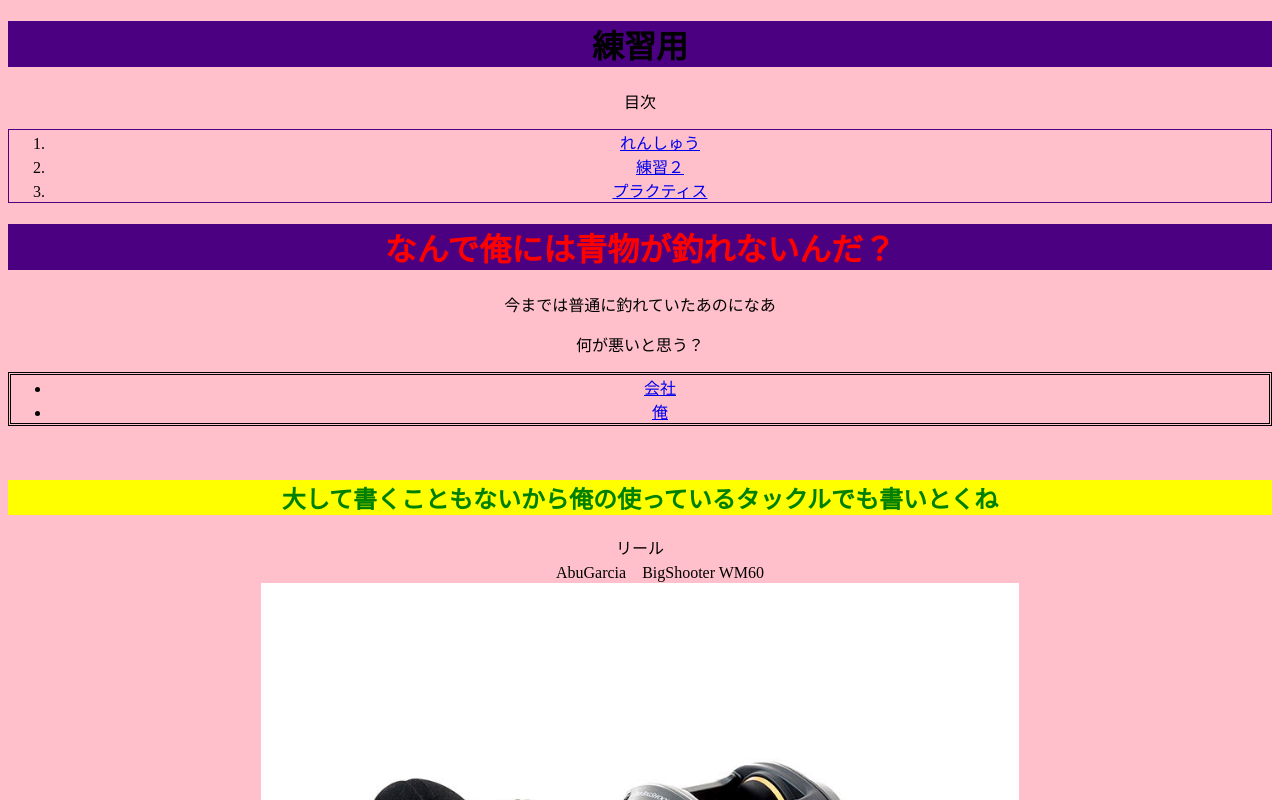
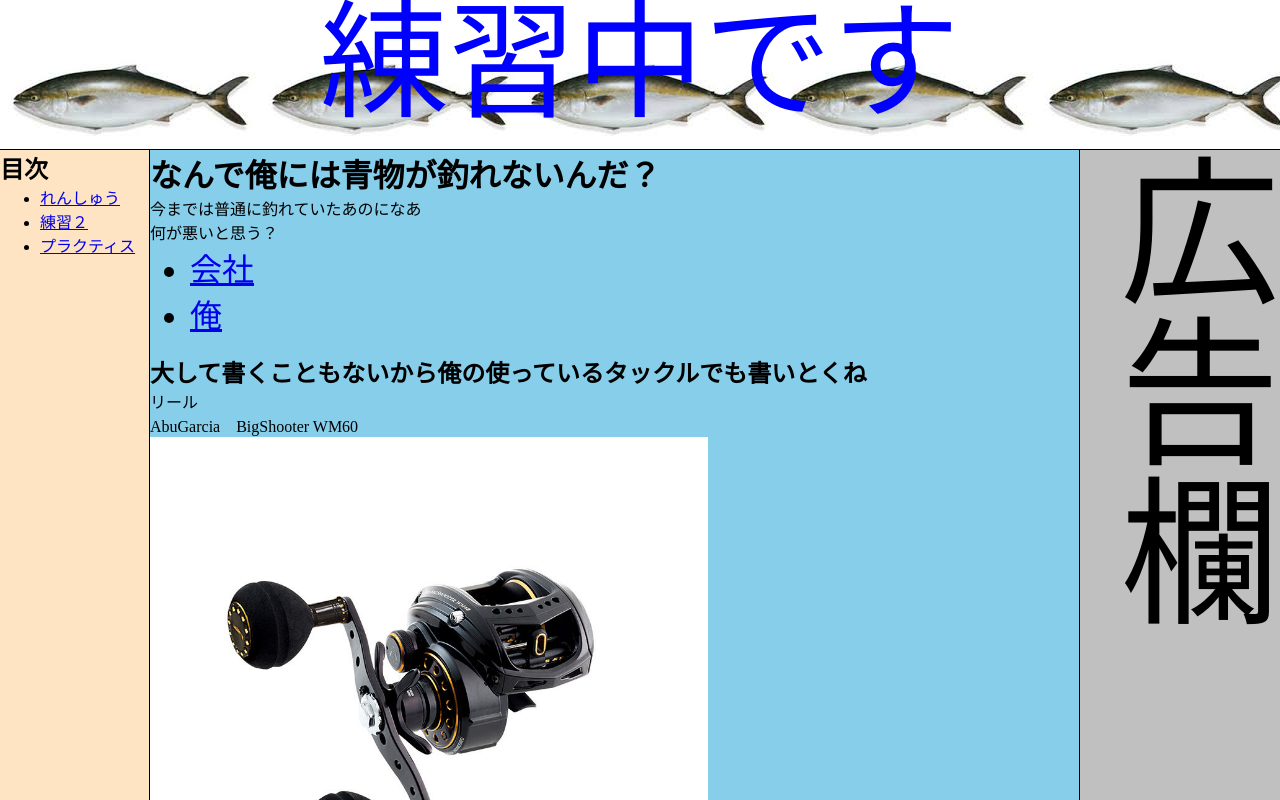
Before and after one commit to yama445/1github.io, a plain HTML site: page index.html in a window 1280 px wide. Shown: the top 800 px of the page. Drawn offline with Linux system fonts and the light colour scheme.

Commit message:
Add files via upload

```diff
--- a/index.html
+++ b/index.html
@@ -2,27 +2,23 @@
 <html lang="ja">
   <head>
     <meta charset="utf-8">
-    <title>練習用</title>
-    <link rel="stylesheet" href="style.css">
-    <style >
-
-      .red{color:red;}
-      .green{color:green;}
-      .purple{color:purple;}
-
-    </style>
-
+    <title>css 練習</title>
+    <link rel="stylesheet" href="rennsyuu.css">
   </head>
   <body>
-    <h1>練習用</h1>
-    <p>目次</p>
-    <ol class="menu">
+    <header>
+      練習中です
+    </header>
+    <div>
+      <nav>
+        <h2>目次</h2>
+        <ul class="menu">
           <li><a href="#1">れんしゅう</a></li>
           <li><a href="#2">練習２</a></li>
           <li><a href="#3">プラクティス</a></li>
-    </ol>
-
-
+        </ul>
+      </nav>
+      <main>
         <h1 id="1" class="red">なんで俺には青物が釣れないんだ？</h1>
         <p>今までは普通に釣れていたあのになあ</p>
         <p>何が悪いと思う？</p>
@@ -40,17 +36,31 @@
         <img src="17_REVO-BIGSHOOTER-SW_1_7710-2_1.jpg" alt="リール"width="60%" height="60%">
         </a>
           <dt>ロッド</dt>
-
           <dd>リップルフィッシャー　ランナーエクシード107BH</dd>
           <a href="https://www.amazon.co.jp/RippleFisher-RunnerExceed-リップルフィッシャー-ランナーエクシード-ダイビングペンシル『/dp/B084T5DBS6/ref=sr_1_2?__mk_ja_JP=カタカナ&dchild=1&keywords=ランナーエクシード&qid=1623500571&sr=8-2">
           <img src="S__47169741.jpg" alt="ロッド" width="50%" height="50%">
           </a>
           </dl>
-    <br>
 
           <h2 id="3" class="purple">いよいよ書くことなくなったからちょこっとタイピング練習でもしておきますね</h2>
           <p>赤巻き髪黄巻紙青巻紙隣の客はよく下記食う客だにゃんここにゃんこまごまんこ当局特許許可局うわん俺ブラインドタッチがまだあんまりできないんですこんなんなっちゃうんでもっと練習しておきます</p>
 
+      </main>
+      <aside>
+        広告欄
+      </aside>
+    </div>
+    <footer>
+      <button type="button" name="button">
+        <a href="situmon.html"　class="situmon">よくある質問</a>
+        </button>
+      <button type="button" name="button">
+          <a href="situmon.html"　class="situmon">お問い合わせ</a>
+          </button>
+    　<button type="button" name="button">
+            <a href="situmon.html"　class="situmon">利用規約</a>
+            </button>
+    </footer>
 
   </body>
 </html>
--- /dev/null
+++ b/rennsyuu.css
@@ -0,0 +1,54 @@
+*{
+  margin: 0;
+
+}
+header{
+  outline: solid 1px black;
+  height: 150px;
+  text-align: center;
+  font-size: 8em;
+  line-height: 1em;
+  font-family:　fantasy;
+  background-image: url(buri.jpeg);
+  color: blue;
+
+
+}
+nav{
+  outline: solid 1px black;
+  width: 150px;
+  background-color: bisque;
+}
+main{
+  outline: solid 1px black;
+  flex: 1;
+  background-color: skyblue;
+}
+aside{
+  outline: solid 1px black;
+  width: 200px;
+  writing-mode: vertical-rl;
+  font-size: 10em;
+  line-height: 1.2em;
+  background-color: silver;
+}
+footer{
+  outline: solid 1px black;
+  height: 150px;
+  text-align: center;
+  background-color: seagreen;
+
+}
+body{
+  margin: 0;
+  min-height: 100vh;
+  display: flex;
+  flex-direction: column;
+}
+div{
+  display: flex;
+  flex: 1;
+}
+.question{
+  font-size: 2em;
+}
```
Also changed, not shown: C.html (+7 -0 lines), situmon.html (added, +33 -0 lines), buri.jpeg (added). Lines whose indentation alone changed are shown as unchanged.
